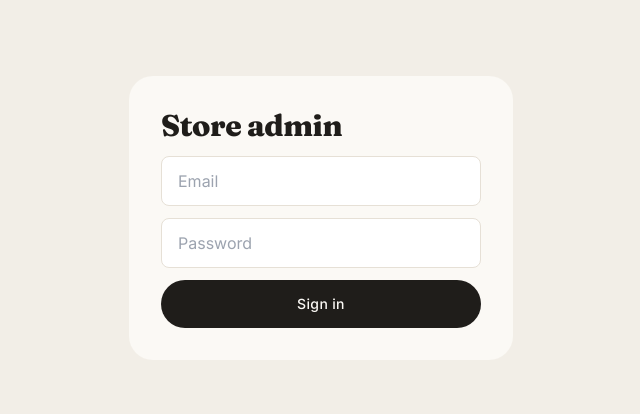
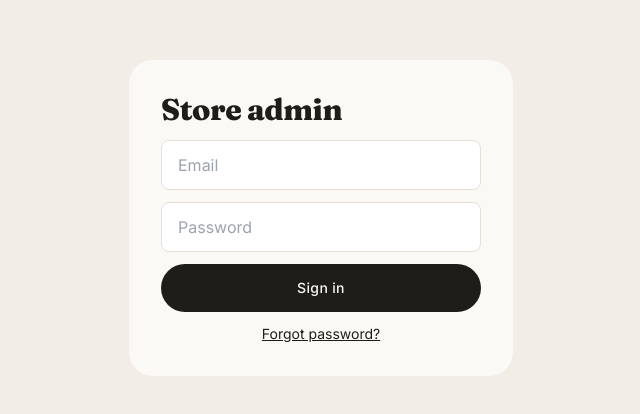
Before and after one commit to profshakir77/pawlane, a Next.js app: page /admin/login in a window 1280 px wide. Shown: the part 182-596 px from the top of the page, without its empty margins (319-959 px from the left). Built offline with nearby package versions, Linux system fonts and the light colour scheme; no server answers.

Commit message:
Add forgot password link to login page

```diff
--- a/src/app/admin/login/page.tsx
+++ b/src/app/admin/login/page.tsx
@@ -1,4 +1,5 @@
 "use client";
+import Link from "next/link";
 import { useState } from "react";
 
 export default function Login() {
@@ -21,6 +22,7 @@ export default function Login() {
         <input name="password" type="password" className="input" placeholder="Password" required autoComplete="current-password" />
         {error && <p role="alert" className="text-sm text-red-700">{error}</p>}
         <button className="btn-primary w-full">Sign in</button>
+        <Link href="/admin/forgot" className="block text-center text-sm underline">Forgot password?</Link>
       </form>
     </div>
   );
```
